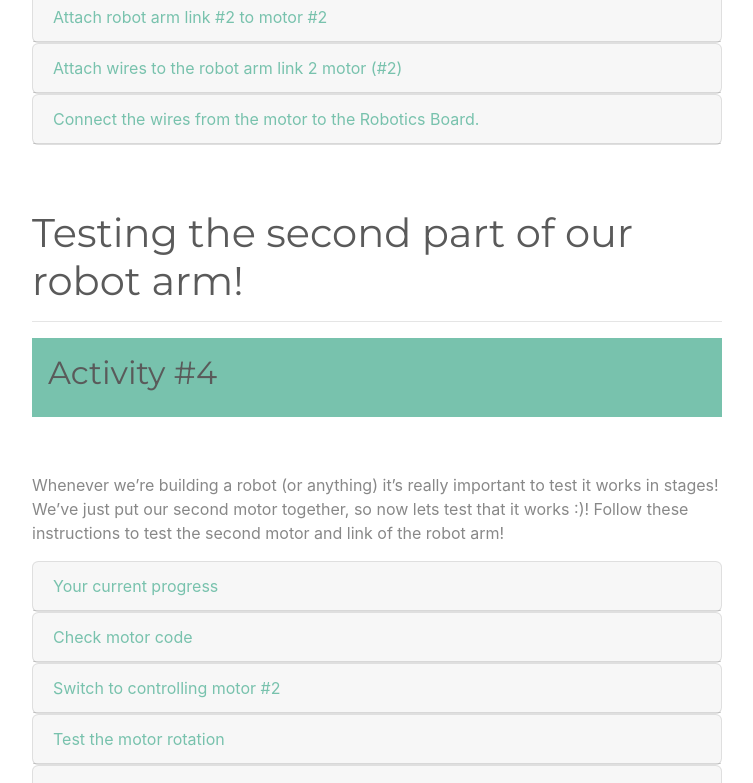
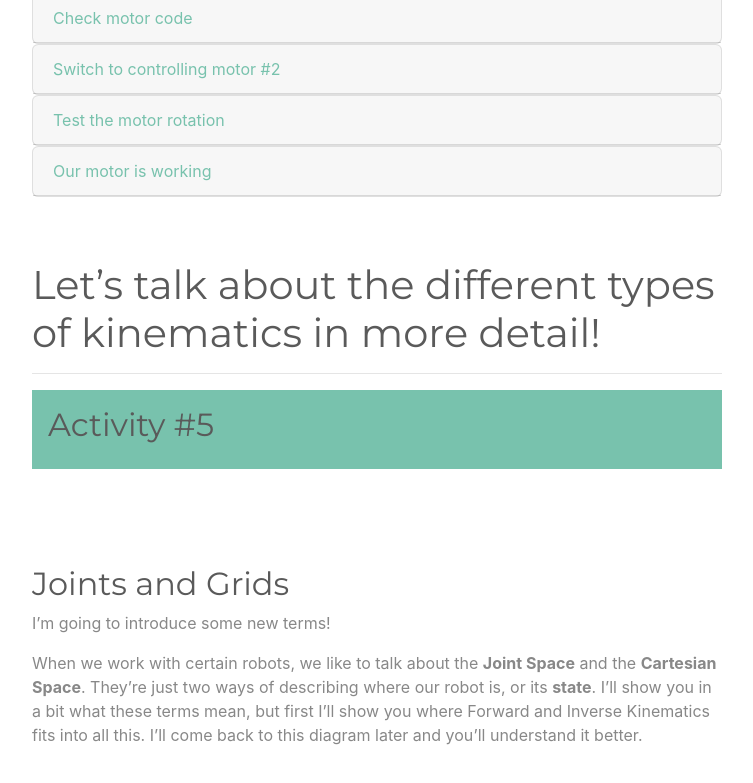
Before and after one commit to samhohcm/Robot-Kinematics-Remote-Worksheet-1, a Jekyll site: the page built from index.md, in a window 1280 px wide and 1400 px high, scrolled down 7381 px. Shown: the top 783 px of the window, without its empty margins (263-1016 px from the left). Built offline with Jekyll 4.4.1, drawn with Linux system fonts in a browser that asks for light colours; some of the changed text lies outside the part shown; grey boxes are pictures that could not be loaded.

Commit message:
Update index.md

```diff
--- a/index.md
+++ b/index.md
@@ -90,18 +90,6 @@
 
 I know where the supermarket is from where I am now, but I don't know which turns to take to get there, or how far to walk. **Inverse Kinematics** helps me figure out what turns I need to take to get where I want to go.
 
-<br>
-<br>
-
-## Joints and Grids
-
-I'm going to introduce some new terms!
-
-When we work with certain robots, we like to talk about the **Joint Space** and the **Cartesian Space**. They're just two ways of describing where our robot is, or its **state**. I'll show you in a bit what these terms mean, but first I'll show you where Forward and Inverse Kinematics fits into all this. I'll come back to this diagram later and you'll understand it better.
-
-<br>
-
-![JointtoCartesian](images/JointCartesianChart.png)
 
 <br>
 
@@ -1031,7 +1019,7 @@
 
 <!--Comment: This section is markdown again-->
 
-# Let's experience kinematics!
+# Let's talk about the different types of kinematics in more detail!
 ---
 
 <!--Comment: End of markdown-->
@@ -1049,18 +1037,17 @@
 
 <!--Comment: Back to markdown -->
 
+<br>
 
+## Joints and Grids
 
-Now you've got the arm assembled!
+I'm going to introduce some new terms!
 
-# Uploading the code and how to use it
-
-PLACEHOLDER - for instructions to download main code
+When we work with certain robots, we like to talk about the **Joint Space** and the **Cartesian Space**. They're just two ways of describing where our robot is, or its **state**. I'll show you in a bit what these terms mean, but first I'll show you where Forward and Inverse Kinematics fits into all this. I'll come back to this diagram later and you'll understand it better.
 
 <br>
-<br>
 
-
+![JointtoCartesian](images/JointCartesianChart.png)
 
 
 # Let's try moving in the Joint Space!
@@ -1160,3 +1147,12 @@
 This is a really simplified problem with a robot arm, but we use the same principles when we're trying to figure out where a car is, or even flying robots. We used **trigonometry** and **geometry** to do this.
 
 What else do you think this might be useful for?
+
+
+
+# Uploading the code and how to use it
+
+PLACEHOLDER - for instructions to download main code
+
+<br>
+<br>
```
